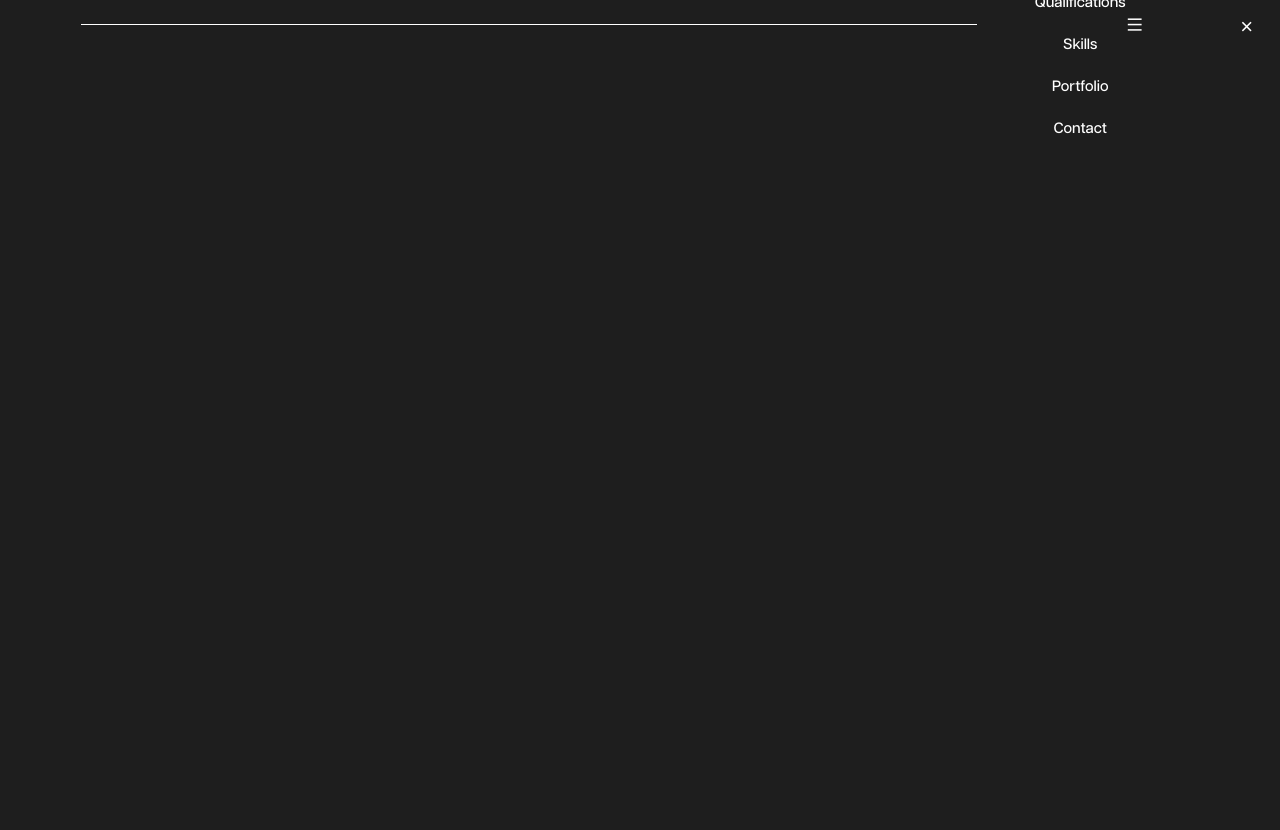
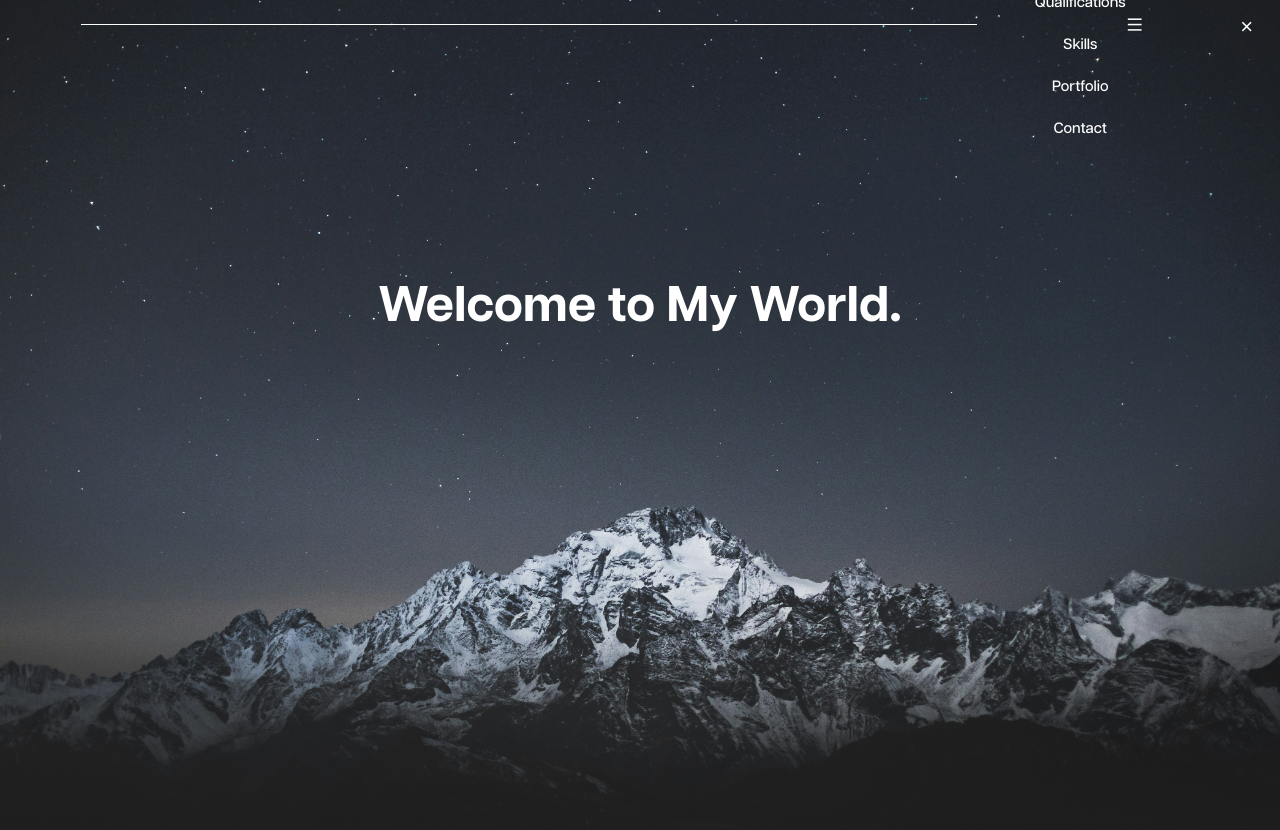
Before and after one commit to henryprosser/henryprosser-old-portfolio, a React (Vite) app: page / in a window 1280 px wide. Shown: the top 830 px of the page. Before the commit the page ends 800 px from the top, so only its background shows below. Built offline with nearby package versions, Linux system fonts and the light colour scheme.

Commit message:
Add hero section and styling

```diff
--- a/src/App.jsx
+++ b/src/App.jsx
@@ -1,9 +1,13 @@
 import Header from "./components/Header";
+import Hero from "./components/Hero";
 
 export default function App() {
   return (
     <>
       <Header />
+      <main>
+        <Hero />
+      </main>
     </>
   );
 }
--- /dev/null
+++ b/src/components/Hero.jsx
@@ -0,0 +1,17 @@
+export default function Hero() {
+  return (
+    <section className="hero section">
+      <img
+        src="src/assets/images/mountain-bg.jpg"
+        className="hero__bg"
+        alt="Mountain Background"
+      />
+      <div className="hero__shadow"></div>
+      <div className="hero__container container grid">
+        <div className="hero__data">
+          <h1 className="hero__title">Welcome to My World.</h1>
+        </div>
+      </div>
+    </section>
+  );
+}
--- a/src/index.css
+++ b/src/index.css
@@ -86,6 +86,15 @@
   margin-inline: 1.5rem;
 }
 
+.grid {
+  display: grid;
+  gap: 1.5rem;
+}
+
+.section {
+  padding-block: 5rem 1rem;
+}
+
 .section__title {
   text-align: center;
   margin-bottom: 1.875rem;
@@ -95,7 +104,6 @@
 .header {
   position: fixed;
   width: 100%;
-  background-color: var(--body-color);
   top: 0;
   left: 0;
   z-index: 10;
@@ -177,3 +185,49 @@
 .show-menu {
   top: 0;
 }
+
+/*=============== HERO ===============*/
+.hero {
+  position: relative;
+  width: 100%;
+  height: 960px;
+  display: flex;
+  align-items: center;
+  justify-content: center;
+  overflow: hidden;
+}
+
+.hero__bg {
+  position: absolute;
+  top: 0;
+  left: 0;
+  width: 100%;
+  height: 100%;
+  object-fit: cover;
+  object-position: center;
+  z-index: -1;
+}
+
+.hero__shadow {
+  position: absolute;
+  top: 0;
+  left: 0;
+  width: 100%;
+  height: 100%;
+  background: linear-gradient(to bottom, rgba(30, 30, 30, 0) 66%, #1e1e1e 100%);
+}
+
+.hero__data {
+  position: absolute;
+  top: 32%;
+  left: 50%;
+  transform: translate(-50%, -50%);
+  text-align: center;
+}
+
+.hero__title {
+  font-weight: var(--font-bold);
+  font-size: 3.125rem;
+  color: var(--primary-color);
+  min-width: 300px;
+}
```
Also changed, not shown: src/assets/images/mountain-bg.jpg (added).
